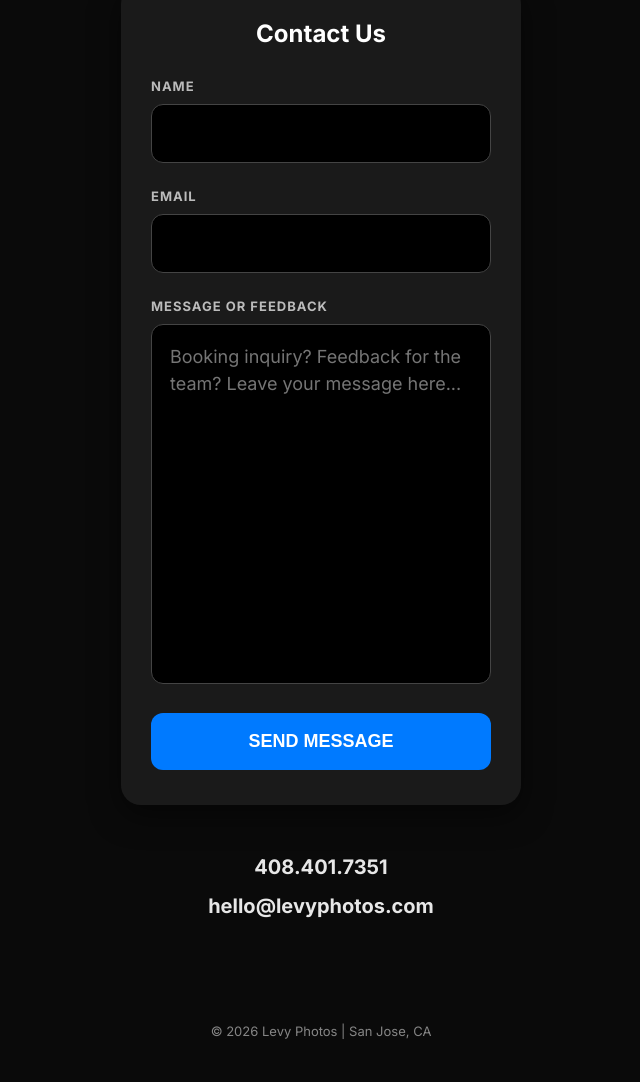
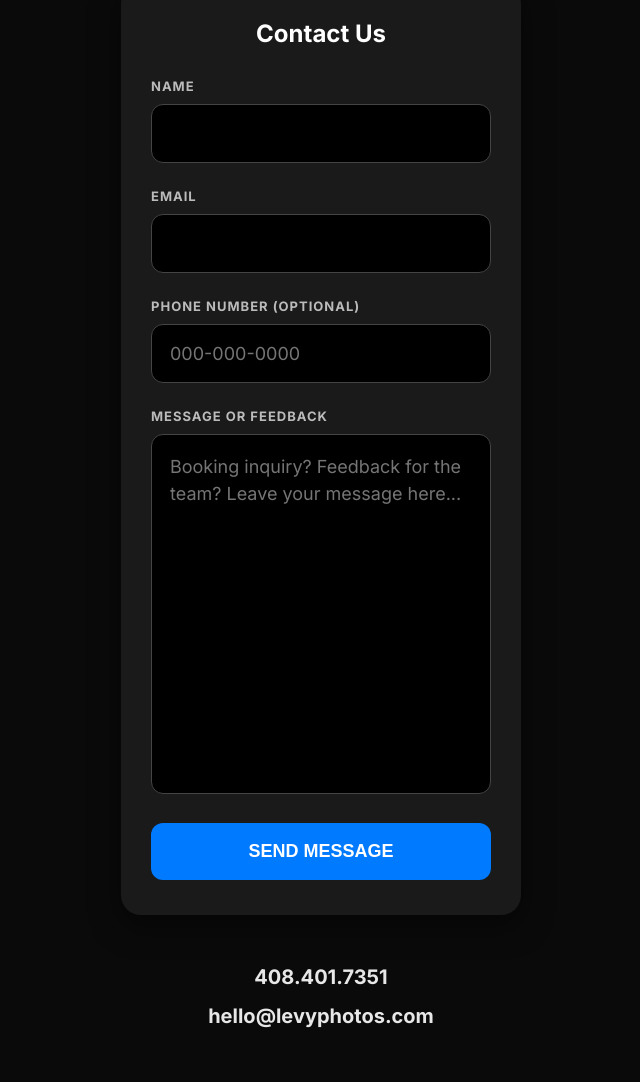
Before and after one commit to le-pham/levyphotos_website, a plain HTML site: page index.html in a window 1280 px wide. Shown: the part 736-1818 px from the top of the page, without its empty margins (319-959 px from the left). Drawn offline with Linux system fonts and the light colour scheme.

Commit message:
Update index.html

```diff
--- a/index.html
+++ b/index.html
@@ -80,7 +80,7 @@
             letter-spacing: 1px;
         }
 
-        input[type="text"], input[type="email"], textarea {
+        input[type="text"], input[type="email"], input[type="tel"], textarea {
             width: 100%;
             padding: 18px;
             margin-bottom: 25px;
@@ -93,7 +93,7 @@
             font-family: inherit;
         }
 
-        input[type="text"]:focus, input[type="email"]:focus, textarea:focus {
+        input:focus, textarea:focus {
             border-color: var(--accent);
             outline: none;
         }
@@ -206,11 +206,15 @@
             <span class="section-title">Contact Us</span>
             <form action="https://formspree.io/f/mvzvgvro" method="POST">
                 <input type="hidden" name="_subject" value="New Levy Photos Inquiry/Feedback">
+
                 <label>NAME</label>
                 <input type="text" name="name" required>
 
                 <label>EMAIL</label>
                 <input type="email" name="email" required>
+
+                <label>PHONE NUMBER (OPTIONAL)</label>
+                <input type="tel" name="phone" placeholder="000-000-0000">
 
                 <label>MESSAGE OR FEEDBACK</label>
                 <textarea name="message" placeholder="Booking inquiry? Feedback for the team? Leave your message here..." required></textarea>
@@ -233,11 +237,13 @@
         function checkCode() {
             const code = document.getElementById('eventCode').value.trim().toUpperCase();
             const error = document.getElementById('error');
+
             const events = {
                 "01": "https://le-pham-photography.mypixhome.com/instant-gallery/levy-event-studio/",
                 "GALA20": "https://zno.instant.link/demo2",
                 "TEST": "https://zno.instant.link/demo3"
             };
+
             if (events[code]) {
                 error.style.display = "none";
                 window.location.href = events[code];
@@ -245,8 +251,11 @@
                 error.style.display = "block";
             }
         }
+
         document.getElementById("eventCode").addEventListener("keyup", function(event) {
-            if (event.keyCode === 13) { checkCode(); }
+            if (event.keyCode === 13) {
+                checkCode();
+            }
         });
     </script>
 
```
